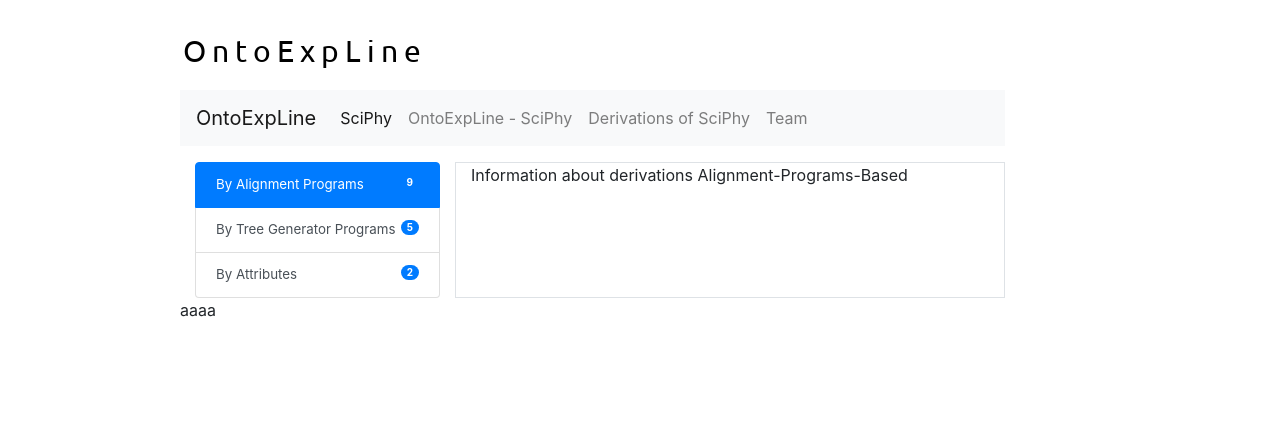
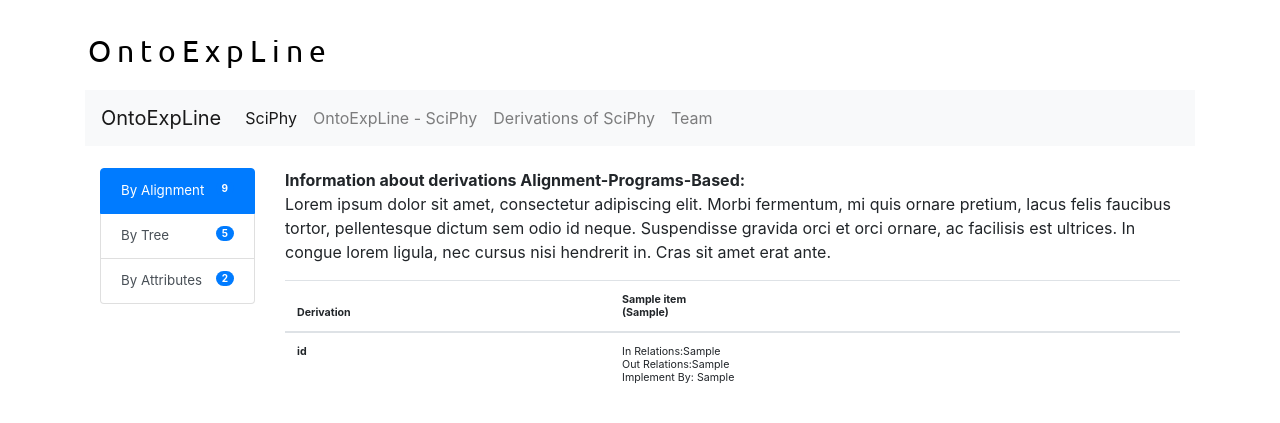
Before and after one commit to luizgdias/OntoExpLine, a Flask app: template templates/derivations.html in a window 1280 px wide. Shown: the top 423 px of the page. Run offline with Flask 2, Linux system fonts and the light colour scheme; the template is opened without the code that fills it: most values are stand-ins (such as "Sample title", 1, 10 or a date in 2020); some libraries are stand-ins or nearby versions.

Commit message:
listing derivations on page

```diff
--- a/app.py
+++ b/app.py
@@ -2,6 +2,7 @@ from flask import Flask, redirect, url_for, render_template
 from owlready2 import *
 from wtforms import Form, TextField, TextAreaField, validators, StringField, SubmitField
 from individualDTO import Individual
+from abstractActivityDTO import AbstractActivity
 
 app = Flask(__name__)
 
@@ -28,22 +29,49 @@ def contact():
 
 @app.route("/derivations.html")
 def derivations():
-    return render_template("derivations.html")
+    onto = get_ontology("ontoexpline.owl")
+    onto.load()
+
+    result = onto.get_instances_of(onto.Abstract_activity)
+    programsInstances = onto.get_instances_of(onto.Program)
+    result_replaced = []
+    objectList = []
+    programList = []
+    # print(programsInstances)
+    for i in result:
+        abstractActivityDTO = AbstractActivity('', '', '', '', '')
+        abstractActivityDTO.setName(i)
+        if(onto.Variant in i.is_a):
+            abstractActivityDTO.setActivityType(onto.Variant)
+        if(onto.Mandatory in i.is_a):
+            abstractActivityDTO.setActivityType(onto.Mandatory)
+        if(onto.Optionaly in i.is_a):
+            abstractActivityDTO.setActivityType(onto.Mandatory)
+        abstractActivityDTO.setInputRelations(i.hasInputRelation)
+        abstractActivityDTO.setOutputRelations(i.hasOutputRelation)
+        for program in programsInstances:
+            if (i in program.implements):
+                programList.append(program)
+            abstractActivityDTO.setImplementedBy(programList)
+        programList = []
+            # print(str(program)+' implements: ' + str(program.implements))
+
+
+        # x = (onto.search(is_a = onto.Abstract_activity, hasInputRelation = onto.search_one(label = "r1")))
+
+        objectList.append(abstractActivityDTO)
+        i = str(i).replace("ontoexpline.","")
+        result_replaced.append(i)
+
+    return render_template("derivations.html", result = result_replaced, objectList = objectList)
 
 def ontologyStructure():
     onto = get_ontology("ontoexpline.owl")
     onto.load()
 
-    # imprimindo instancias de uma classe
-    # for i in onto.ProvOne.instances(): print(i)
-    # print(onto.ProvOneData.is_a)
-
-
     ontoexpline = [[],[],[],[]]
-    # ontoexplineEntity = []
 
     for item in onto.classes():
-        # print(item, item.is_a)
         if(((onto.ProvOne) in list(item.is_a)) or ((onto.Entity) in list(item.is_a)) or ((onto.Program) in list(item.is_a))):
             comments = ''
             for x in item.comment:
@@ -105,6 +133,7 @@ def ontologyStructure():
             ontoexpline[3].append(ontoExpLineClass)
 
     return ontoexpline
+
 # verifica se o user está executando o arquivo principal
 if __name__ == "__main__":
     app.run(debug=True)
--- a/templates/base.html
+++ b/templates/base.html
@@ -9,8 +9,7 @@
 <body>
   <div class="container">
     <div class="row">
-      <div class="col-md-1"></div>
-      <div class="col-md-9">
+      <div class="col-md-12">
         <img src="{{url_for('static', filename='ontoexpline.png')}}" align="middle" />
         <nav class="navbar navbar-expand-lg navbar-light bg-light">
           <a class="navbar-brand" href="index.html">OntoExpLine</a>
@@ -38,7 +37,7 @@
         {%block content%}
         {%endblock%}
       </div>
-      <div class="col-md-1"></div>
+
     </div>
   </div>
   <script src="https://code.jquery.com/jquery-3.4.1.slim.min.js"
--- a/templates/derivations.html
+++ b/templates/derivations.html
@@ -3,14 +3,14 @@
 {%block content%}
 <div class="container" >
     <div class="row" style="padding-top: 2%;">
-        <div class="col-4">
+        <div class="col-2">
             <div class="list-group" id="list-tab" role="tablist" style="font-size: 10pt;">
                 <a class="list-group-item list-group-item-action active" id="list-home-list" data-toggle="list" href="#list-home" role="tab" aria-controls="home">
-                    By Alignment Programs
+                    By Alignment
                     <span class="badge badge-primary badge-pill" style="float: right">9</span>
                 </a>
                 <a class="list-group-item list-group-item-action" id="list-profile-list" data-toggle="list" href="#list-profile" role="tab" aria-controls="profile">
-                    By Tree Generator Programs
+                    By Tree
                     <span class="badge badge-primary badge-pill" style="float: right">5</span>
                 </a>
                 <a class="list-group-item list-group-item-action" id="list-messages-list" data-toggle="list" href="#list-messages" role="tab" aria-controls="messages">
@@ -19,34 +19,57 @@
                 </a>
             </div>
         </div>
-        <div class="col-8 border">
+        <div class="col-10">
             <div class="tab-content" id="nav-tabContent">
                 <div class="tab-pane fade show active" id="list-home" role="tabpanel" aria-labelledby="list-home-list">
-                    Information about derivations Alignment-Programs-Based
+                    <strong>Information about derivations Alignment-Programs-Based:</strong>
+                    <p>Lorem ipsum dolor sit amet, consectetur adipiscing elit. Morbi fermentum, mi quis ornare pretium,
+                    lacus felis faucibus tortor, pellentesque dictum sem odio id neque. Suspendisse gravida orci et orci
+                    ornare, ac facilisis est ultrices. In congue lorem ligula, nec cursus nisi hendrerit in.
+                    Cras sit amet erat ante.</p>
+                    <table class="table table-hover" style="font-size: 8pt;">
+                        <thead>
+                          <tr>
+                            <th scope="col">Derivation</th>
+                            {%for item in objectList%}
+                            <th scope="col">{{item.getName()}} <br> ({{item.getActivityType()}})</th>
+                            {%endfor%}
+                          </tr>
+                        </thead>
+                        <tbody>
+                            <tr>
+                            <th scope="row">id</th>
+                            {%for item in objectList%}
+                                <td>
+                                    In Relations:{{item.getInputRelations()}}<br>
+                                    Out Relations:{{item.getOutputRelations()}} <br>
+                                    Implement By: {{item.getImplementedBy()}}
+
+                                </td>
+                            {%endfor%}
+                    </tr>
+
+                        </tbody>
+                      </table>
+
                 </div>
                 <div class="tab-pane fade" id="list-profile" role="tabpanel" aria-labelledby="list-profile-list">
-                    Information about derivations Tree-Generators-Programs-Based
+                    <strong>Information about derivations Tree-Generators-Programs-Based:</strong>
+                    <p>Lorem ipsum dolor sit amet, consectetur adipiscing elit. Morbi fermentum, mi quis ornare pretium,
+                        lacus felis faucibus tortor, pellentesque dictum sem odio id neque. Suspendisse gravida orci et orci
+                        ornare, ac facilisis est ultrices. In congue lorem ligula, nec cursus nisi hendrerit in.
+                        Cras sit amet erat ante.</p>
                 </div>
                 <div class="tab-pane fade" id="list-messages" role="tabpanel" aria-labelledby="list-messages-list">
-                    Information about derivations Attributes-Based
+                    <strong>Information about derivations Attributes-Based:</strong>
+                    <p>Lorem ipsum dolor sit amet, consectetur adipiscing elit. Morbi fermentum, mi quis ornare pretium,
+                        lacus felis faucibus tortor, pellentesque dictum sem odio id neque. Suspendisse gravida orci et orci
+                        ornare, ac facilisis est ultrices. In congue lorem ligula, nec cursus nisi hendrerit in.
+                        Cras sit amet erat ante.</p>
                 </div>
             </div>
         </div>
     </div>
-    <div class="row">
-        <div class="tab-content" id="nav-tabContent">
-            <div class="tab-pane fade show active" id="list-home-list" role="tabpanel" aria-labelledby="list-home" data-toggle="list">
-               aaaa
-            </div>
-            <div class="tab-pane fade" id="list-profile-list" role="tabpanel" aria-labelledby="list-profile" data-toggle="list">
-                11111
-            </div>
-            <div class="tab-pane fade" id="list-messages" role="tabpanel" aria-labelledby="list-messages-list">
-                123rivations Attributes-Based
-            </div>
-          </div>
-
-    </div>
 </div>
 
 {%endblock%}
```
Also changed, not shown: abstractActivityDTO.py (added, +40 -0 lines).
